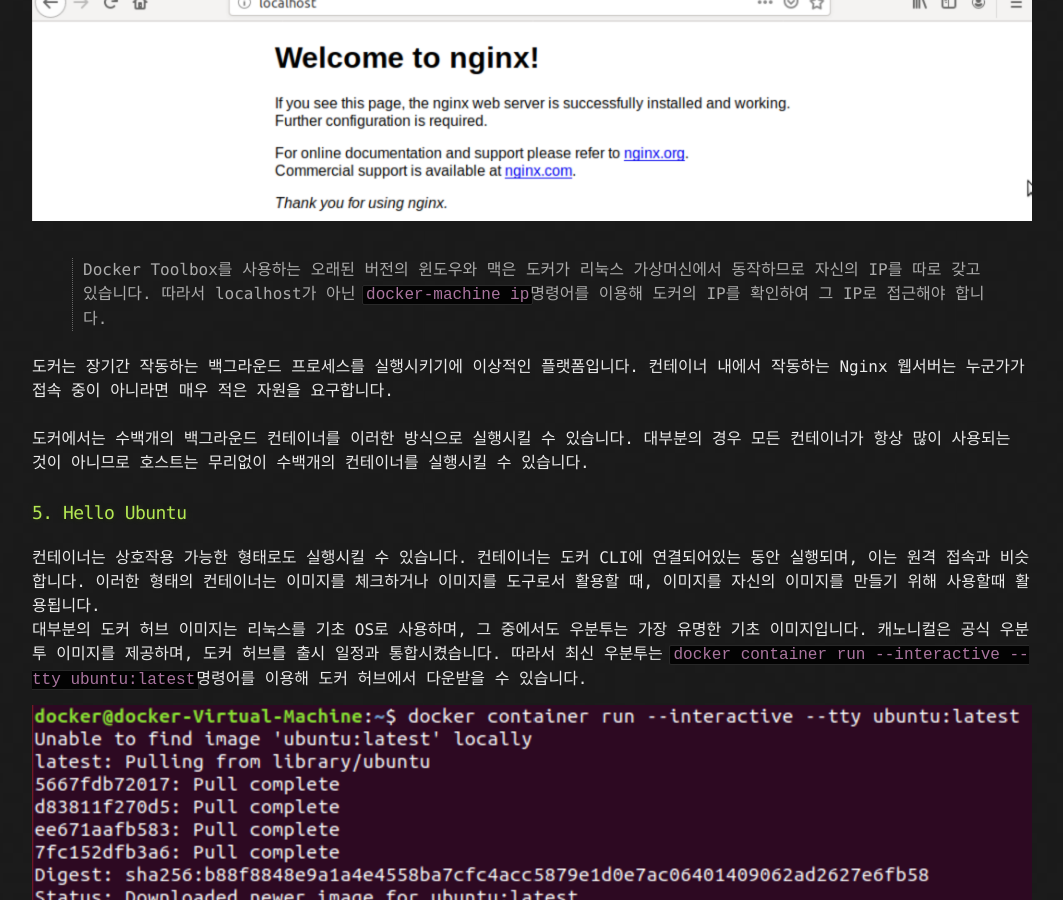
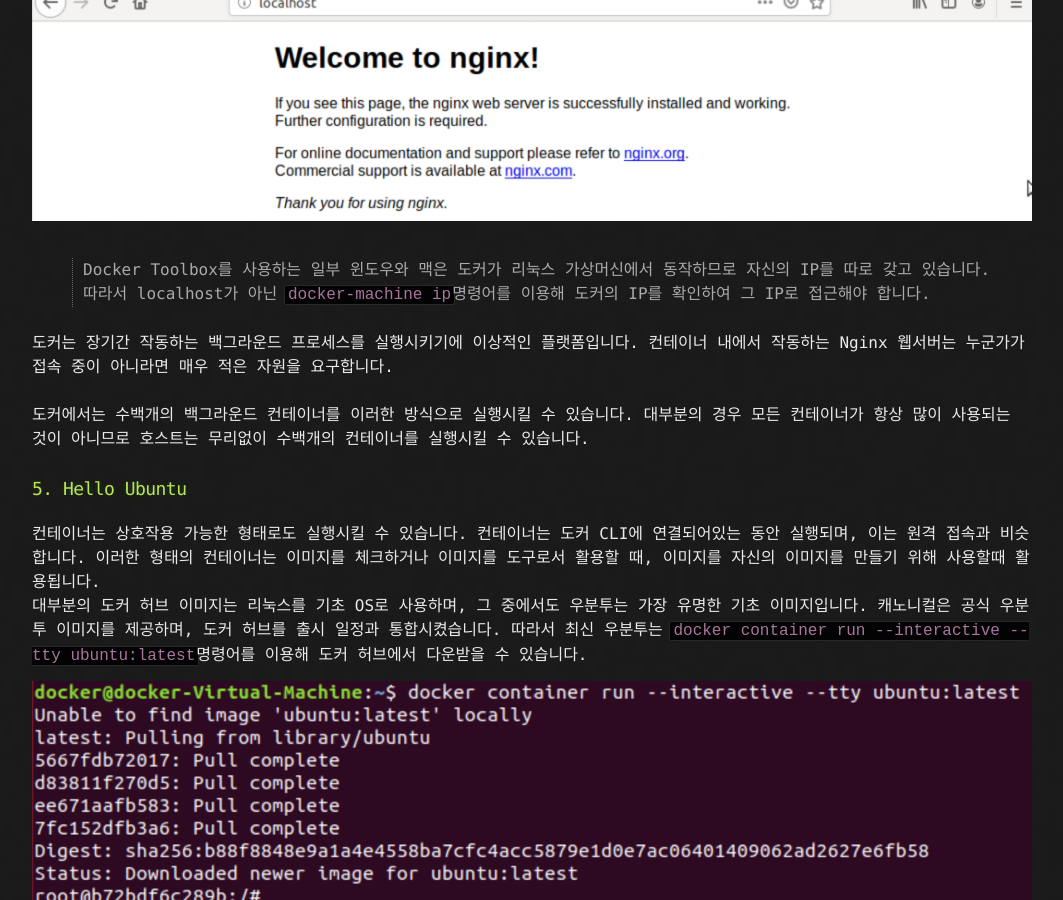
Before and after one commit to KUICS-Official/kuics_blog, a Jekyll site: the page built from _posts/2019-09-20-Docker-1.md, in a window 1280 px wide and 900 px high, scrolled down 4386 px. Shown: the whole window, without its empty margins (108-1171 px from the left). Built offline with Jekyll 4.4.1, drawn with Linux system fonts in a browser that asks for light colours.

Commit message:
typo correction
Changed description to more accurate description

````diff
--- a/_posts/2019-09-20-Docker-1.md
+++ b/_posts/2019-09-20-Docker-1.md
@@ -57,7 +57,7 @@ Nginx는 가볍고, 강력한 오픈소스 HTTP 서버입니다. Nginx는 설정
 ![Result of docker container ls](/blog/assets/2019-09-20-Docker-1/docker_container_ls_nginx.png)
 이 결과는 컨테이너가 실행 중인 이미지, 컨테이너의 축약된 ID(여기서는 c5671c6a444e), 컨테이너의 이름(여기서는 zealous_almeida), 컨테이너에서 실행 중인 명령어(nginx -g 'daemon of /blog.)등의 정보를 보여줍니다. 이 컨테이너는 내부와 외부의 80번 포트가 연결된 채로 백그라운드에서 동작 중이기 때문에 호스트에서 80번 포트로 연결을 시도하면 컨테이너로 연결됩니다. 따라서 호스트에서 80번 포트로 연결하면 컨테이너 내부의 Nginx 프로세스로부터 응답을 받아오게 됩니다. 따라서 웹브라우저에서 http://localhost 에 접근하게 되면 아래와 같은 화면을 볼 수 있습니다.
 ![Result of localhost](/blog/assets/2019-09-20-Docker-1/localhost_result_1.png)
->Docker Toolbox를 사용하는 오래된 버전의 윈도우와 맥은 도커가 리눅스 가상머신에서 동작하므로 자신의 IP를 따로 갖고 있습니다. 따라서 localhost가 아닌 ```docker-machine ip```명령어를 이용해 도커의 IP를 확인하여 그 IP로 접근해야 합니다.
+>Docker Toolbox를 사용하는 일부 윈도우와 맥은 도커가 리눅스 가상머신에서 동작하므로 자신의 IP를 따로 갖고 있습니다. 따라서 localhost가 아닌 ```docker-machine ip```명령어를 이용해 도커의 IP를 확인하여 그 IP로 접근해야 합니다.
 
 도커는 장기간 작동하는 백그라운드 프로세스를 실행시키기에 이상적인 플랫폼입니다. 컨테이너 내에서 작동하는 Nginx 웹서버는 누군가가 접속 중이 아니라면 매우 적은 자원을 요구합니다.
 
````
